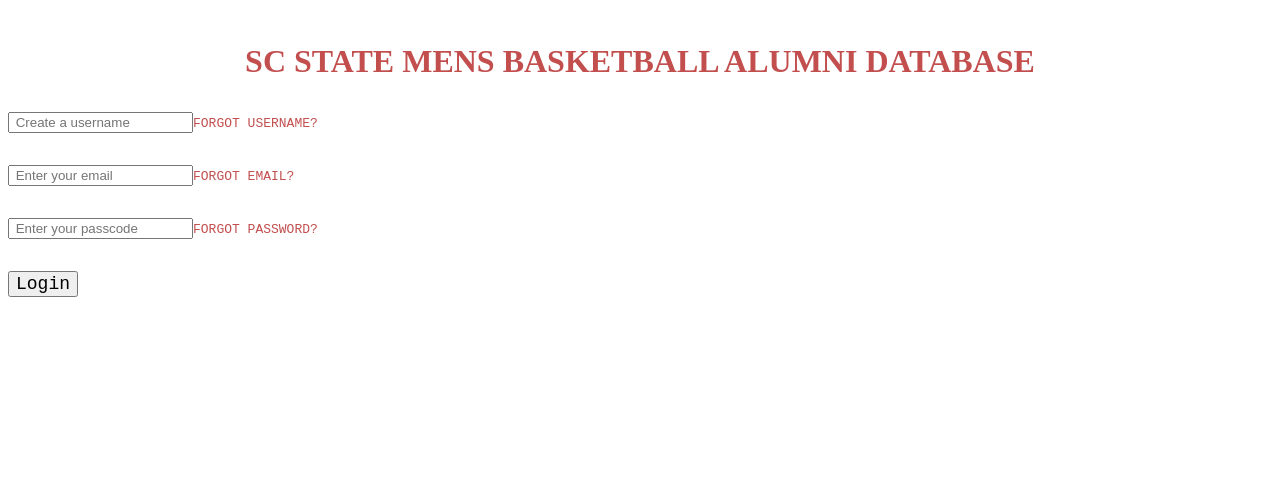
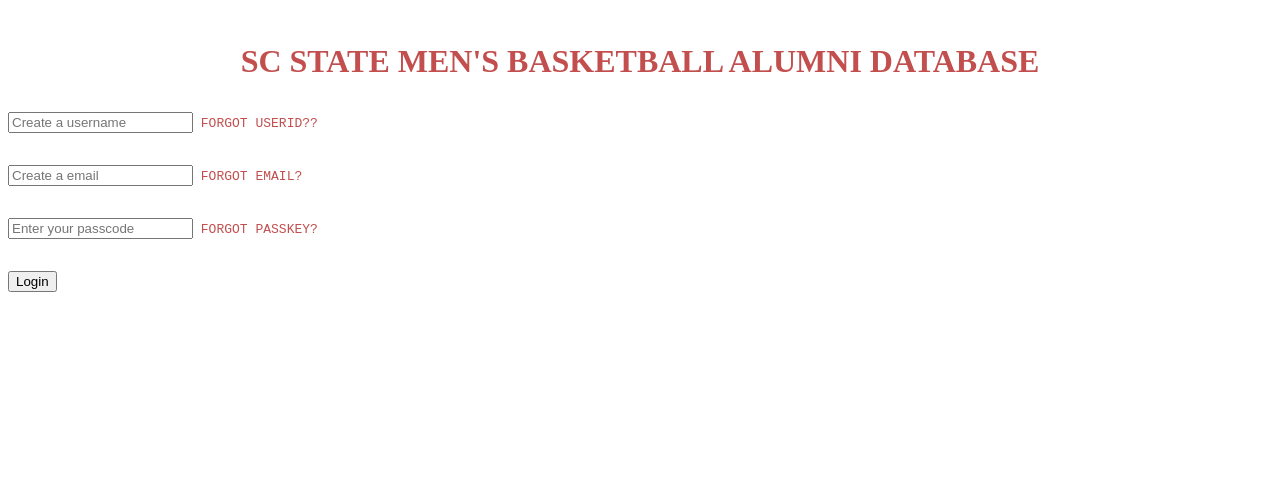
Before and after one commit to LavarExpl/SCALUMNIDB, a Django app: page /login/ in a window 1280 px wide. Shown: the part 322-800 px from the top of the page. Run offline with Django 5.2, Linux system fonts and the light colour scheme.

Commit message:
Update login.html

```diff
--- a/scballdb/dbapp/templates/dbapp/login.html
+++ b/scballdb/dbapp/templates/dbapp/login.html
@@ -1,59 +1,53 @@
 {% load static %}
+<!DOCTYPE html>
+<html lang="en">
 
-<!DOCTYPE html>
-<html>
-<lang en />
-
-<link rel="stylesheet" href="{% static 'styles/style.css' %}">
-<head></head>
+<head>
+    <meta charset="UTF-8">
+    <link rel="stylesheet" href="{% static 'styles/style.css' %}">
+    <title>SC STATE MEN'S BASKETBALL ALUMNI DATABASE</title>
+</head>
 
 <body>
     <div class="container">
         <img src="{% static 'C:\Users\LHarew\SCDB\scballdb\dbapp\static\styles\download_360.png' %}" alt="Bulldog">
     </div>
+
     <nav id="topnav">
-        <a id="about" class=nav-link href="{%url 'home' %}">Home </a>
-        <a id="about" class="nav-link" href="{%url 'loginp' %}">login</a>
-        <a id="about" class="nav-link" href="{%url 'register' %}">Sign-up</a>
+        <a id="about" class="nav-link" href="{% url 'loginp' %}">Login</a>
+        <a id="about" class="nav-link" href="{% url 'register' %}">Sign-up</a>
     </nav>
-</body>
-<h1>
-</head>
-    SC STATE MENS BASKETBALL ALUMNI DATABASE</h1>
 
-<!-- get username-->
+    <h1>SC STATE MEN'S BASKETBALL ALUMNI DATABASE</h1>
 
-<body>
+    <!-- Get username -->
+    <div id="reg">
+        {% if messages %}
+            {% for message in messages %}
+                <h2>{{ message }}</h2>
+            {% endfor %}
+        {% endif %}
+        <form action="#" method="POST">
+            <div id="box1">
+                <input type="text" placeholder="Create a username" required name="Username">
+                <label>Forgot userid??</label>
+            </div>
+            <div id="box1">
+                <input type="text" placeholder="Create a email" required name="Email">
+                <label>Forgot Email?</label>
+            </div>
 
-    <form action="#" method="POST">
-        <div id='box1' class="input-box">
-            <input type="text" placeholder=" Create a username" required name="Username"><label for>Forgot username?
-            </label>
-        </div>
-        <div id='box1' class="input-box">
-            <input type="text" placeholder=" Enter your email" required name="email"><label for>Forgot email? </label>
-        </div>
-        <div id='box1' class="input-box">
-            <input type="password" placeholder=" Enter your passcode" required name="passcode"><label for>Forgot
-                password? </label>
-        </div>
-        {% csrf_token %}
+            <div id="box1">
+                <input type="password" placeholder="Enter your passcode" required name="Password">
+                <label>Forgot passkey?</label>
+            </div>
+            {% csrf_token %}
 
-
-        </label>
-          <!-- get passcode-->
-
-    <div id=box1 class=" input-box button">
-        <input id="box1" type="submit" value="Login">
+            <div id="box1">
+                <input type="submit" value="Login">
+            </div>
+        </form>
     </div>
-    </form>
-
-    </div>
-    <!-- get passcode-->
-
-
-
-
 </body>
 
 </html>
```
